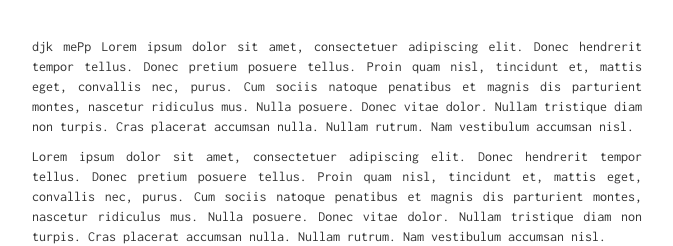
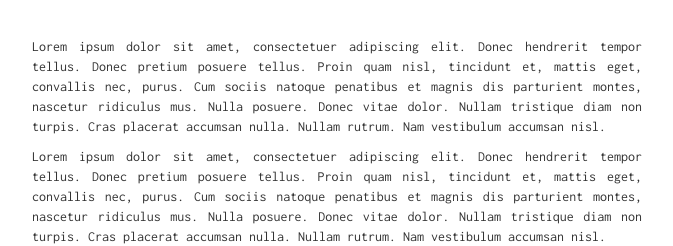
Before and after one commit to fusupo/fusupo.github.io, a plain HTML site: page posts/posta.html in a window 1280 px wide. Shown: the part 162-408 px from the top of the page, without its empty margins (303-976 px from the left). Drawn offline with nearby package versions, Linux system fonts and the light colour scheme; a script that the page names is missing.

Commit message:
modifying postA

```diff
--- a/posts/posta.html
+++ b/posts/posta.html
@@ -3,7 +3,7 @@
 "http://www.w3.org/TR/xhtml1/DTD/xhtml1-strict.dtd">
 <html xmlns="http://www.w3.org/1999/xhtml" lang="en" xml:lang="en">
 <head>
-<!-- 2016-05-24 Tue 15:46 -->
+<!-- 2016-05-24 Tue 15:48 -->
 <meta  http-equiv="Content-Type" content="text/html;charset=utf-8" />
 <meta  name="viewport" content="width=device-width, initial-scale=1" />
 <title>posta <span class="timestamp-wrapper"><span class="timestamp">[2016-04-03 Sun]</span></span></title>
@@ -18,12 +18,12 @@
 <div id="content">
 <h1 class="title">posta <span class="timestamp-wrapper"><span class="timestamp">[2016-04-03 Sun]</span></span></h1>
 <p>
-djk mePp Lorem ipsum dolor sit amet, consectetuer adipiscing elit. Donec
-hendrerit tempor tellus. Donec pretium posuere tellus. Proin quam nisl,
-tincidunt et, mattis eget, convallis nec, purus. Cum sociis natoque penatibus et
-magnis dis parturient montes, nascetur ridiculus mus. Nulla posuere. Donec vitae
-dolor. Nullam tristique diam non turpis. Cras placerat accumsan nulla. Nullam
-rutrum. Nam vestibulum accumsan nisl.
+Lorem ipsum dolor sit amet, consectetuer adipiscing elit. Donec hendrerit tempor
+tellus. Donec pretium posuere tellus. Proin quam nisl, tincidunt et, mattis
+eget, convallis nec, purus. Cum sociis natoque penatibus et magnis dis
+parturient montes, nascetur ridiculus mus. Nulla posuere. Donec vitae dolor.
+Nullam tristique diam non turpis. Cras placerat accumsan nulla. Nullam rutrum.
+Nam vestibulum accumsan nisl.
 </p>
 
 <p>
```
Also changed, not shown: 1 other file.
